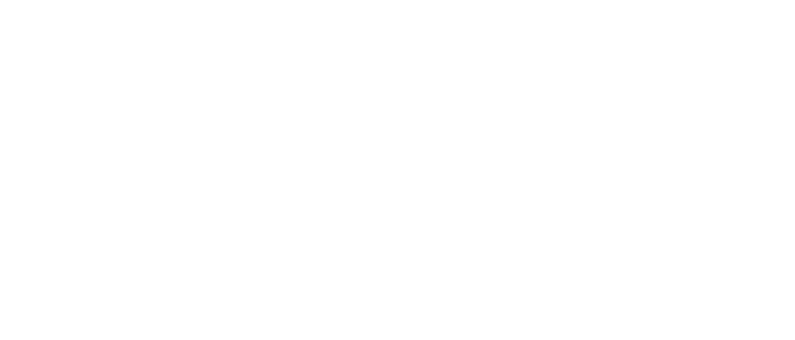
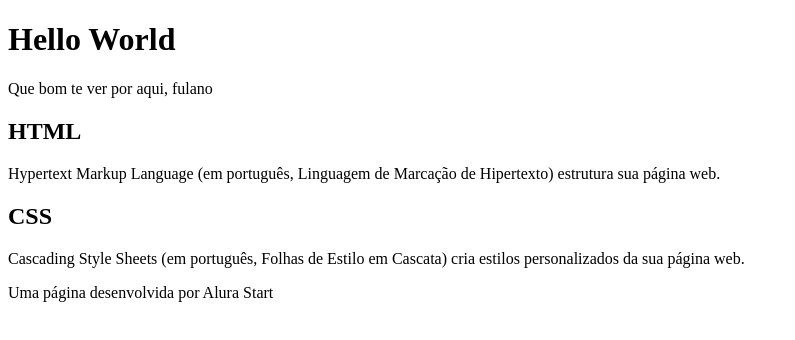
Before and after one commit to LuisRodrigues91/Hello-World, a plain HTML site: page index.html in a window 1280 px wide. Shown: the whole page, without its empty margins (0-795 px from the left). Drawn offline with Linux system fonts and the light colour scheme.

Commit message:
HTML - Criação de Texto

```diff
--- a/index.html
+++ b/index.html
@@ -1,11 +1,31 @@
 <!DOCTYPE html>
-<html lang="pt-br">
+<html lang="pt-BR">
 <head>
     <meta charset="UTF-8">
     <meta name="viewport" content="width=device-width, initial-scale=1.0">
     <title>Hello World</title>
 </head>
 <body>
+    <header>
+<h1>Hello World</h1>
+<p>Que bom te ver por aqui, fulano </p>
 
+    </header>
+
+    <section>
+<h2>HTML</h2>
+<p>Hypertext Markup Language (em português, Linguagem de Marcação de Hipertexto) estrutura sua página web.</p>
+
+<h2>CSS</h2>
+<p>Cascading Style Sheets (em português, Folhas de Estilo em Cascata) cria estilos personalizados da sua página web.</p>
+
+
+    </section>
+
+    <footer>
+
+<p>Uma página desenvolvida por Alura Start</p>
+
+    </footer>
 </body>
 </html>
```
